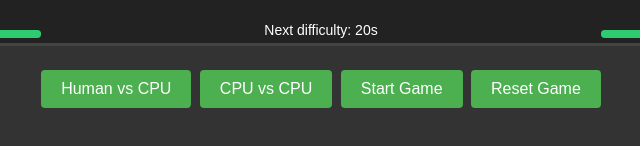
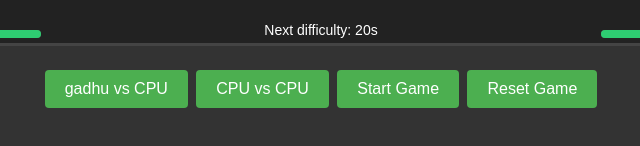
Before and after one commit to adudddd/new1, a plain HTML site: page index.html in a window 1280 px wide. Shown: the part 480-626 px from the top of the page, 319-959 px from the left. Drawn offline with Linux system fonts and the light colour scheme.

Commit message:
Update index.html

```diff
--- a/index.html
+++ b/index.html
@@ -200,7 +200,7 @@
         <div id="game-over" class="game-over">Game Over!</div>
     </div>
     <div id="controls">
-        <button id="human-vs-cpu-btn">Human vs CPU</button>
+        <button id="human-vs-cpu-btn">gadhu vs CPU</button>
         <button id="cpu-vs-cpu-btn">CPU vs CPU</button>
         <button id="start-btn">Start Game</button>
         <button id="reset-btn">Reset Game</button>
```
